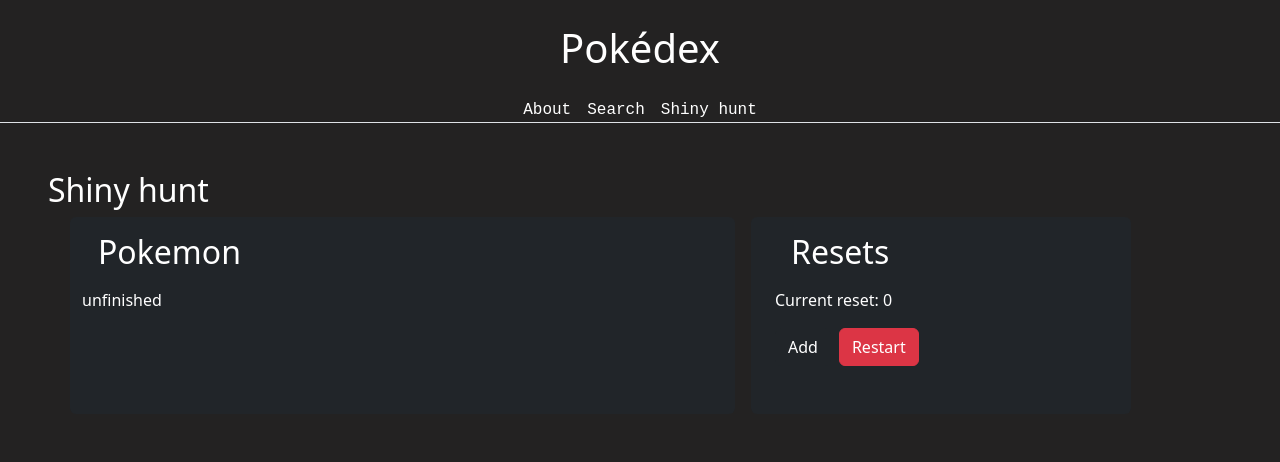
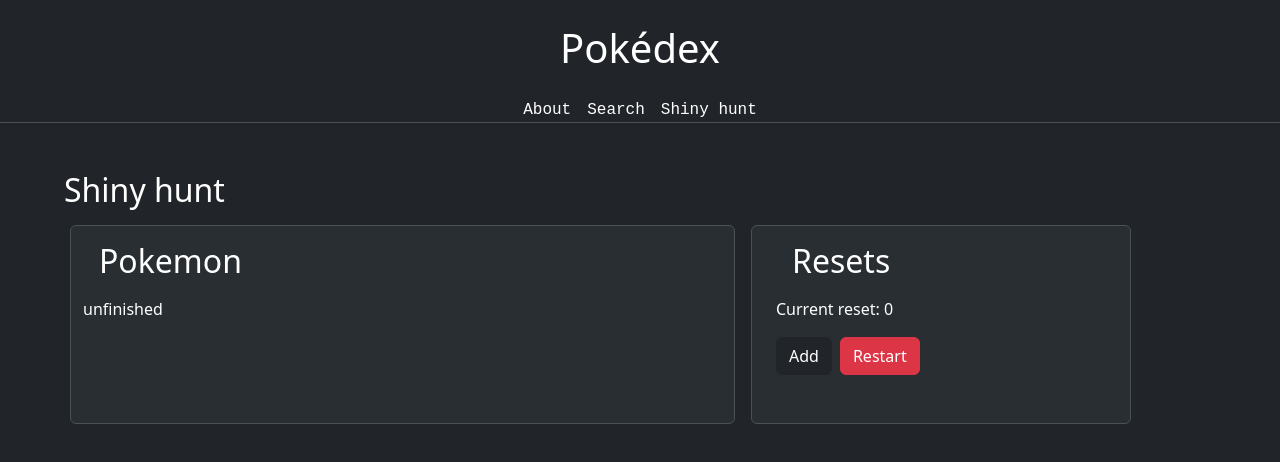
Before and after one commit to AndresZbz/vue-pokedex, a Vue app: page /shiny in a window 1280 px wide. Shown: the top 462 px of the page. Built offline with nearby package versions, Linux system fonts and the light colour scheme.

Commit message:
Color fixes

```diff
--- a/index.html
+++ b/index.html
@@ -6,14 +6,11 @@
     <meta name="viewport" content="width=device-width, initial-scale=1.0" />
     <title>Vue Pokédex</title>
   </head>
-  <body>
+  <body data-bs-theme="dark">
     <div id="app"></div>
     <script type="module" src="/src/main.js"></script>
   </body>
 
   <style>
-    body {
-      background: #232222;
-    }
   </style>
 </html>
--- a/src/components/Boxes/PokemonInfo.vue
+++ b/src/components/Boxes/PokemonInfo.vue
@@ -1,7 +1,7 @@
 <template>
     <div class="container-xl">
         <div class="row gap-3">
-            <div class="bg-dark text-white pb-5 rounded col-sm-7">
+            <div class="box border text-white pb-5 rounded col-sm-7">
             <div class="pkmn_box d-flex gap-2">
                 <div class="d-flex align-items-center justify-content-center">
                     <img :src="front_image" width="256px" height="256px" class="m-3" alt="Pokémon Image">
@@ -17,7 +17,7 @@
             </div>
             </div>
 
-            <div class="bg-dark text-white pb-5 rounded col-sm-4 px-4">
+            <div class="box border text-white pb-5 rounded col-sm-4 px-4">
                 <h2 class="m-5">Base stats</h2>
                 <p><strong>HP: </strong>{{ hp }}</p>
                 <p><strong>Attack: </strong>{{ attack }}</p>
@@ -65,6 +65,10 @@
 
 <style>
 
+.box {
+    background: #292E33;
+}
+
 @media (min-width: 320px) and (max-width: 1280px) {
     .pkmn_box {
         flex-wrap: wrap;
--- a/src/components/Boxes/ShinyHunting.vue
+++ b/src/components/Boxes/ShinyHunting.vue
@@ -1,12 +1,12 @@
 <template>
     <div class="container-xl">
         <div class="row gap-3">
-            <div class="bg-dark text-white pb-5 rounded col-sm-7">
+            <div class="box border text-white pb-5 rounded col-sm-7">
                 <h2 class="m-3">Pokemon</h2>
                 <p>unfinished</p>
             </div>
 
-            <div class="bg-dark text-white pb-5 rounded col-sm-4 px-4">
+            <div class="box border text-white pb-5 rounded col-sm-4 px-4">
                <h2 class="m-3">Resets</h2>
                 <p>Current reset: {{ resets }}</p>
 
--- a/src/views/Page.vue
+++ b/src/views/Page.vue
@@ -7,7 +7,7 @@
 
         <div class="page-body mx-3">
             <form @submit.prevent="getPokemon" class="m-5 text-white d-flex gap-3 justify-content-center">
-                <input type="text" v-model="name" data-bs-theme="dark" class="form-control rounded-2 col-sm-5">
+                <input type="text" v-model="name" class="form-control rounded-2 col-sm-5 w-50">
                 <button type="submit" class="btn btn-primary" >Search</button>
             </form>
 
--- a/src/views/Shiny.vue
+++ b/src/views/Shiny.vue
@@ -6,7 +6,7 @@
         </div>
 
         <div class="page-body text-white m-5">
-            <h2>Shiny hunt</h2>
+            <h2 class="m-3">Shiny hunt</h2>
             <ShinyHunting />
         </div>
     </div>
```
